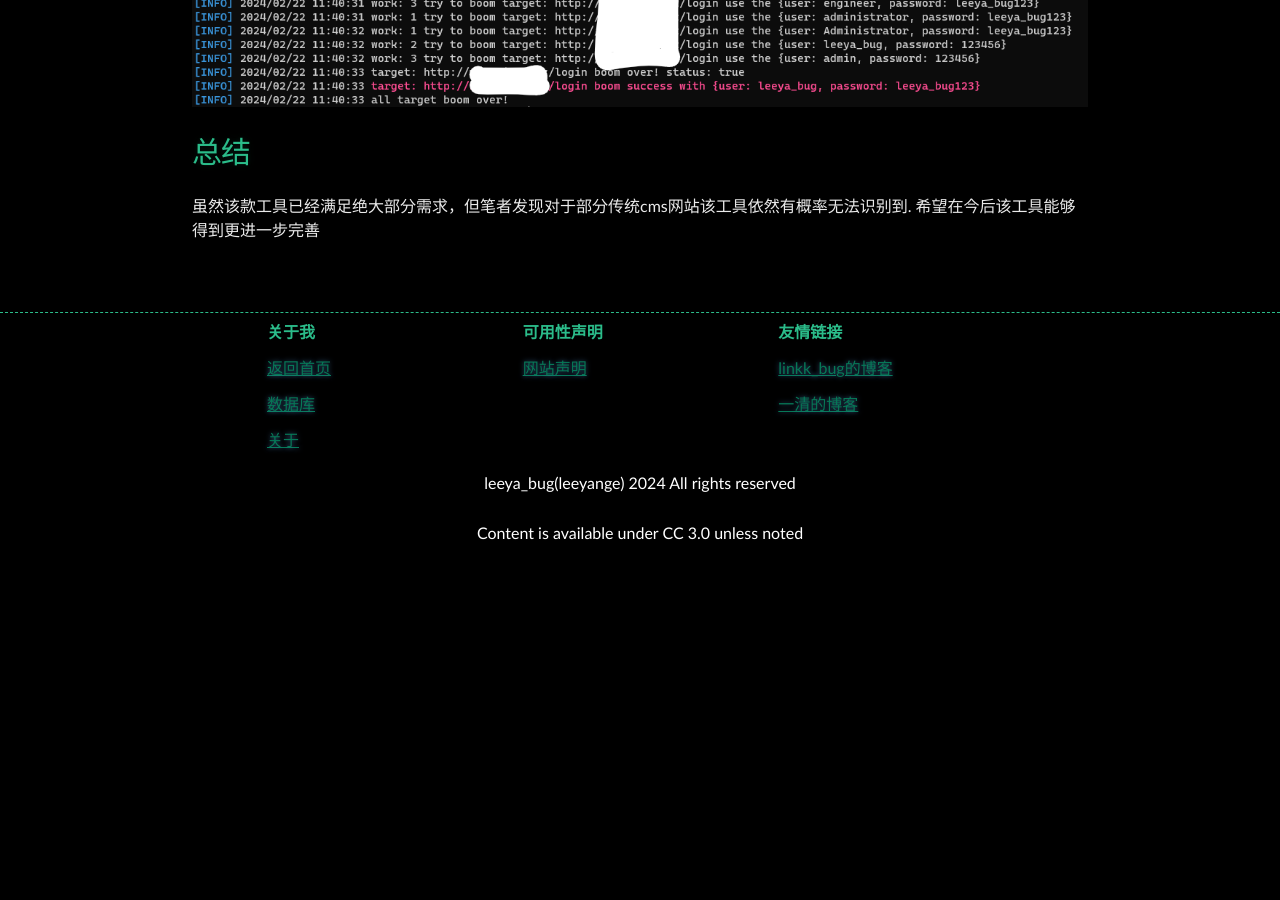
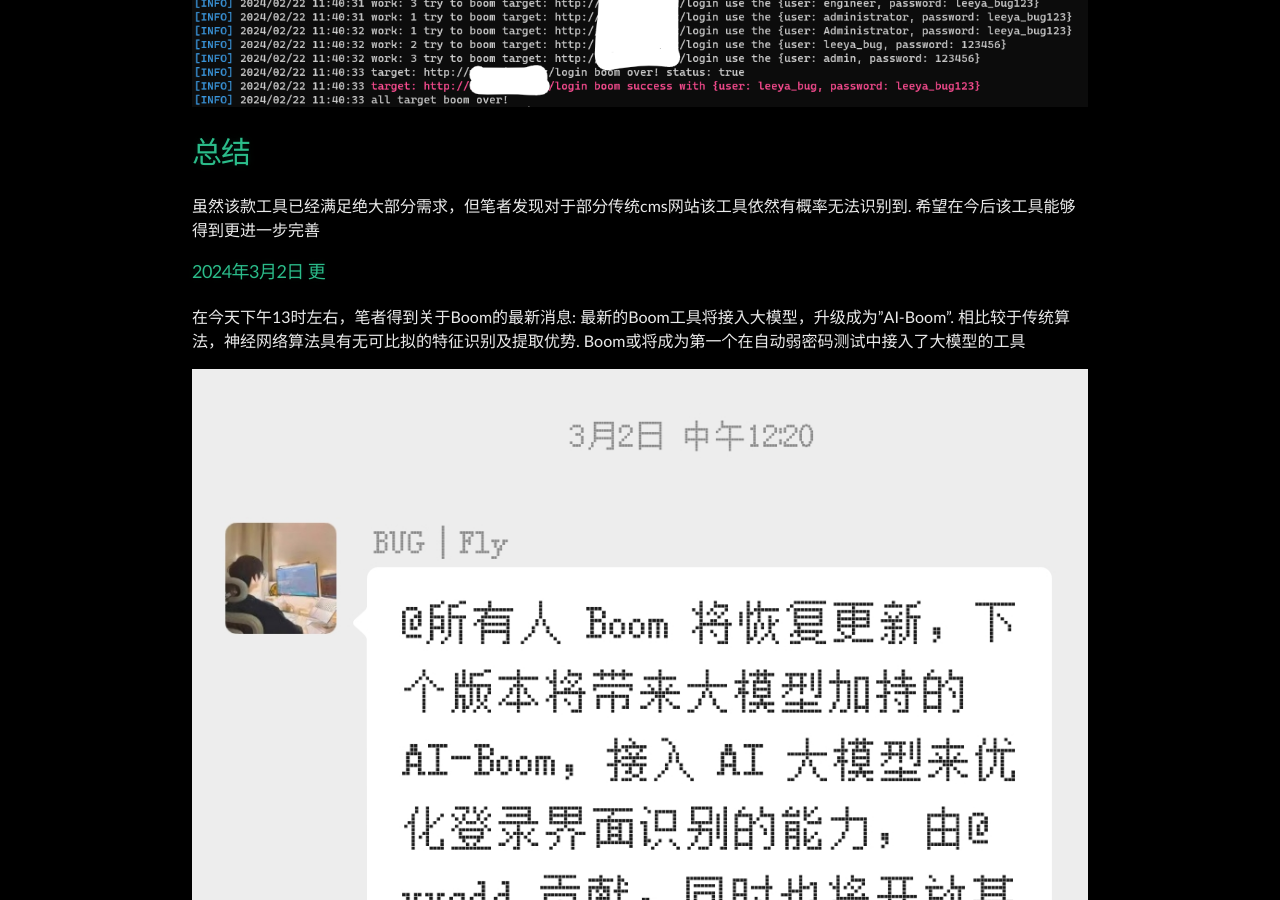
Before and after one commit to Leeyangee/leeyangee.github.io, a Jekyll site: the page built from _posts/2024-02-24-Boom：自动弱密码测试的革命性解决方案.md, in a window 1280 px wide and 900 px high, scrolled down 4240 px. Built offline with Jekyll 4.4.1, drawn with Linux system fonts in a browser that asks for light colours; before the commit the page ends 4798 px from its top, so only the background shows below that.

Commit message:
Update 2024-02-24-Boom：自动弱密码测试的革命性解决方案.md

```diff
--- a/_posts/2024-02-24-Boom：自动弱密码测试的革命性解决方案.md
+++ b/_posts/2024-02-24-Boom：自动弱密码测试的革命性解决方案.md
@@ -75,3 +75,9 @@ Boom.exe -t http://xxx/login
 # [](#header-1)总结
 
 虽然该款工具已经满足绝大部分需求，但笔者发现对于部分传统cms网站该工具依然有概率无法识别到. 希望在今后该工具能够得到更进一步完善
+
+### [](#header-1)2024年3月2日 更
+
+在今天下午13时左右，笔者得到关于Boom的最新消息: 最新的Boom工具将接入大模型，升级成为"AI-Boom". 相比较于传统算法，神经网络算法具有无可比拟的特征识别及提取优势. Boom或将成为第一个在自动弱密码测试中接入了大模型的工具
+
+![avatar](/image/2024-02-21-8.png)
```
